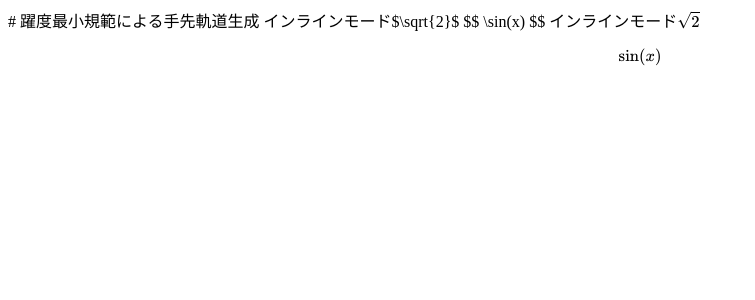
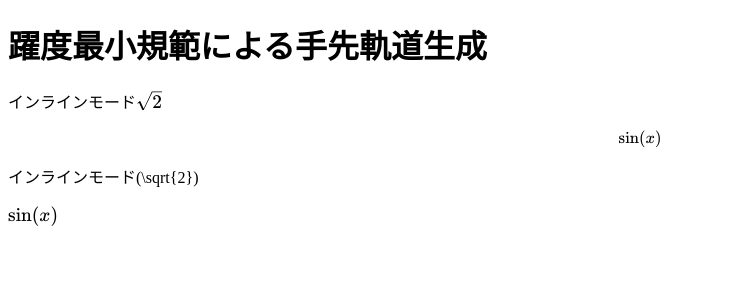
Before and after one commit to ToxicGlare/githubpages_test, a Jekyll site: the page built from index.md, in a window 1280 px wide. Shown: the top 300 px of the page, without its empty margins (0-755 px from the left). Built offline with Jekyll 4.4.1, drawn with Linux system fonts in a browser that asks for light colours; nearby versions of some CDN libraries; our own code applies the rules of GitHub Pages for plain Markdown files.

Commit message:
Update mytheme.html

```diff
--- a/_layouts/mytheme.html
+++ b/_layouts/mytheme.html
@@ -20,6 +20,7 @@
   </script>
 </head>
 <body>
-  {{ page.content | xml_escape | textilize }}
+  <!-- {{ page.content | xml_escape | textilize }} -->
+  {{ content}}
 </body>
 </html>
```
